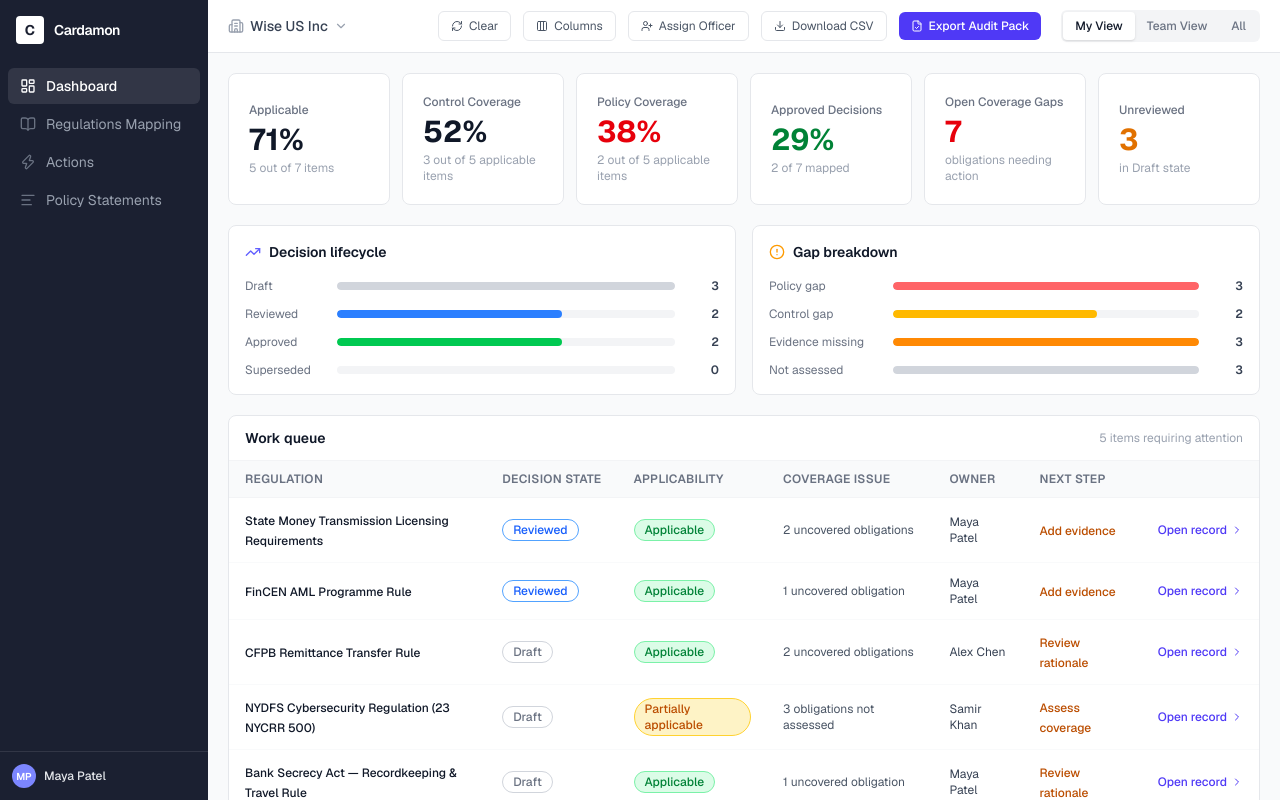
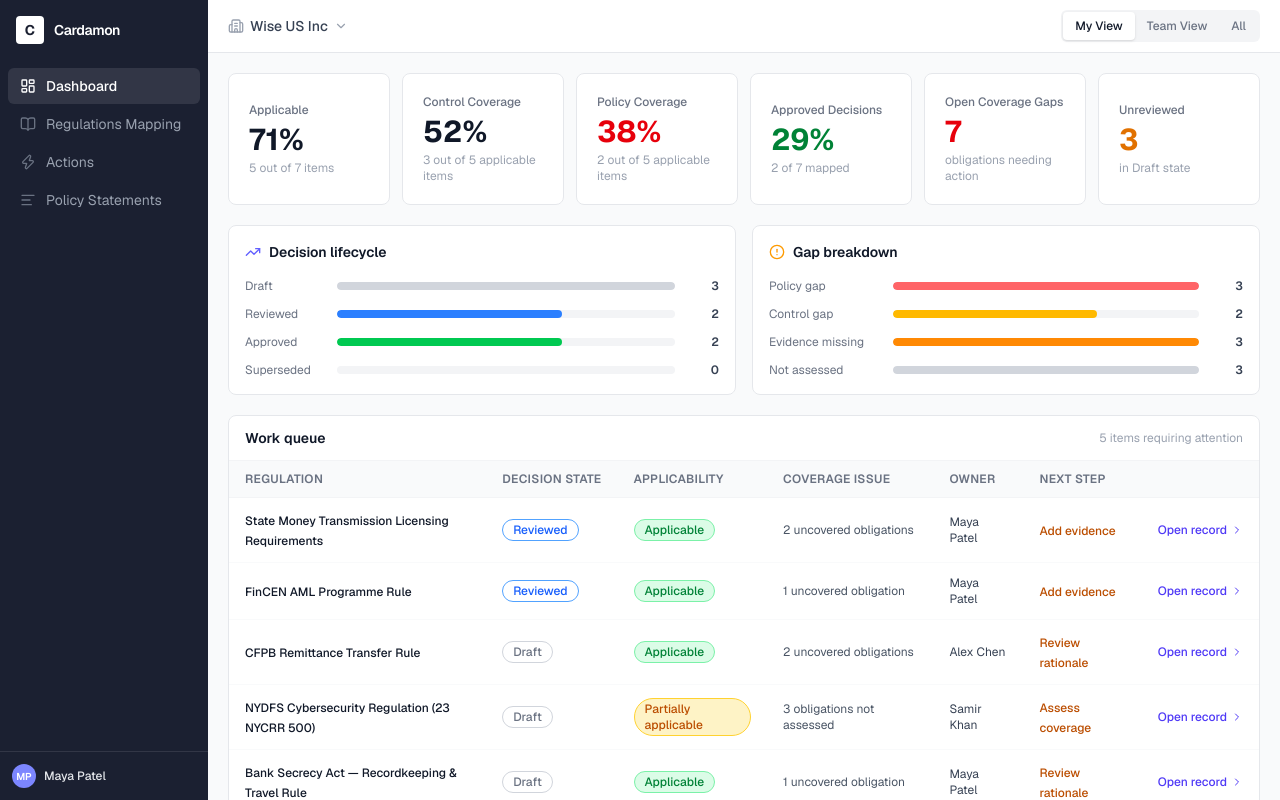
Before and after one commit to tkai95/cardamon_mvp, a Next.js app: page / in a window 1280 px wide. Built offline with nearby package versions, Linux system fonts and the light colour scheme.

Commit message:
Strip top bar to entity selector + My View / Team View / All toggle only

```diff
--- a/app/page.tsx
+++ b/app/page.tsx
@@ -25,8 +25,6 @@ import {
   CheckCircle2,
   Circle,
   TrendingUp,
-  RefreshCw,
-  Columns3,
   Zap,
 } from "lucide-react";
 
@@ -174,11 +172,9 @@ function Sidebar({ active, setActive }: { active: View; setActive: (v: View) =>
 type ViewScope = "my" | "team" | "all";
 
 function TopBar({
-  onExportAudit,
   viewScope,
   setViewScope,
 }: {
-  onExportAudit: () => void;
   viewScope: ViewScope;
   setViewScope: (s: ViewScope) => void;
 }) {
@@ -191,27 +187,8 @@ function TopBar({
         <ChevronDown className="w-3.5 h-3.5 text-gray-400" />
       </div>
       <div className="flex-1" />
-      <button className="flex items-center gap-1.5 px-3 py-1.5 text-xs text-gray-600 border border-gray-200 rounded-md hover:bg-gray-50 transition-colors">
-        <RefreshCw className="w-3 h-3" /> Clear
-      </button>
-      <button className="flex items-center gap-1.5 px-3 py-1.5 text-xs text-gray-600 border border-gray-200 rounded-md hover:bg-gray-50 transition-colors">
-        <Columns3 className="w-3 h-3" /> Columns
-      </button>
-      <button className="flex items-center gap-1.5 px-3 py-1.5 text-xs text-gray-600 border border-gray-200 rounded-md hover:bg-gray-50 transition-colors">
-        <UserPlus className="w-3 h-3" /> Assign Officer
-      </button>
-      <button className="flex items-center gap-1.5 px-3 py-1.5 text-xs text-gray-600 border border-gray-200 rounded-md hover:bg-gray-50 transition-colors">
-        <Download className="w-3 h-3" /> Download CSV
-      </button>
-      <button
-        onClick={onExportAudit}
-        className="flex items-center gap-1.5 px-3 py-1.5 text-xs bg-indigo-600 text-white rounded-md hover:bg-indigo-700 transition-colors font-medium"
-      >
-        <FileCheck className="w-3 h-3" /> Export Audit Pack
-      </button>
-
       {/* View scope toggle */}
-      <div className="flex items-center bg-gray-100 rounded-md p-0.5 ml-2">
+      <div className="flex items-center bg-gray-100 rounded-md p-0.5">
         {(["my", "team", "all"] as ViewScope[]).map((s) => {
           const label = s === "my" ? "My View" : s === "team" ? "Team View" : "All";
           return (
@@ -1516,11 +1493,7 @@ export default function App() {
       />
 
       <div className="flex flex-col flex-1 overflow-hidden bg-white">
-        <TopBar
-          onExportAudit={() => showToast("Audit pack export initiated. Download will begin shortly.")}
-          viewScope={viewScope}
-          setViewScope={setViewScope}
-        />
+        <TopBar viewScope={viewScope} setViewScope={setViewScope} />
 
         <main className="flex-1 overflow-hidden bg-gray-50">
           {activeView === "dashboard" && (
```
